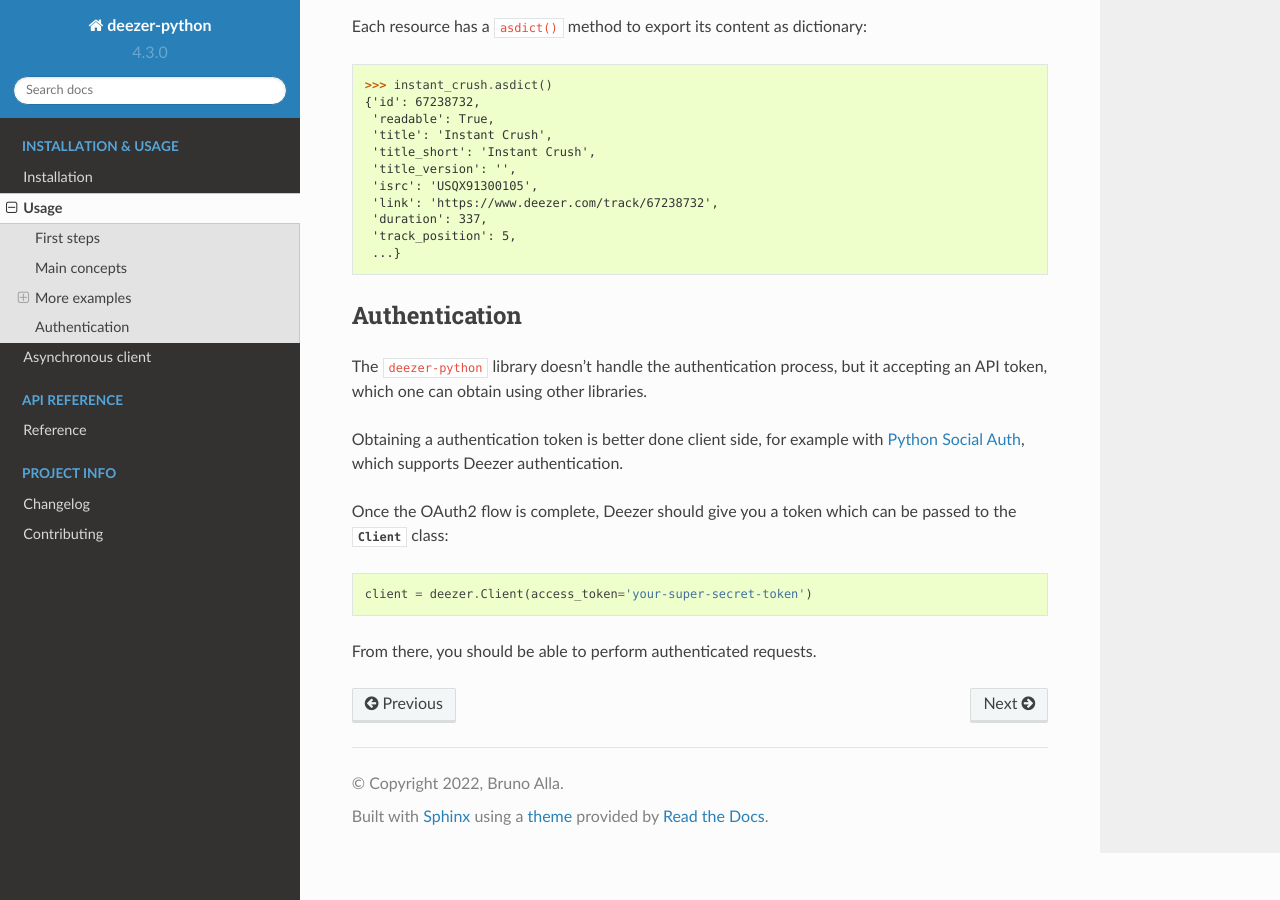
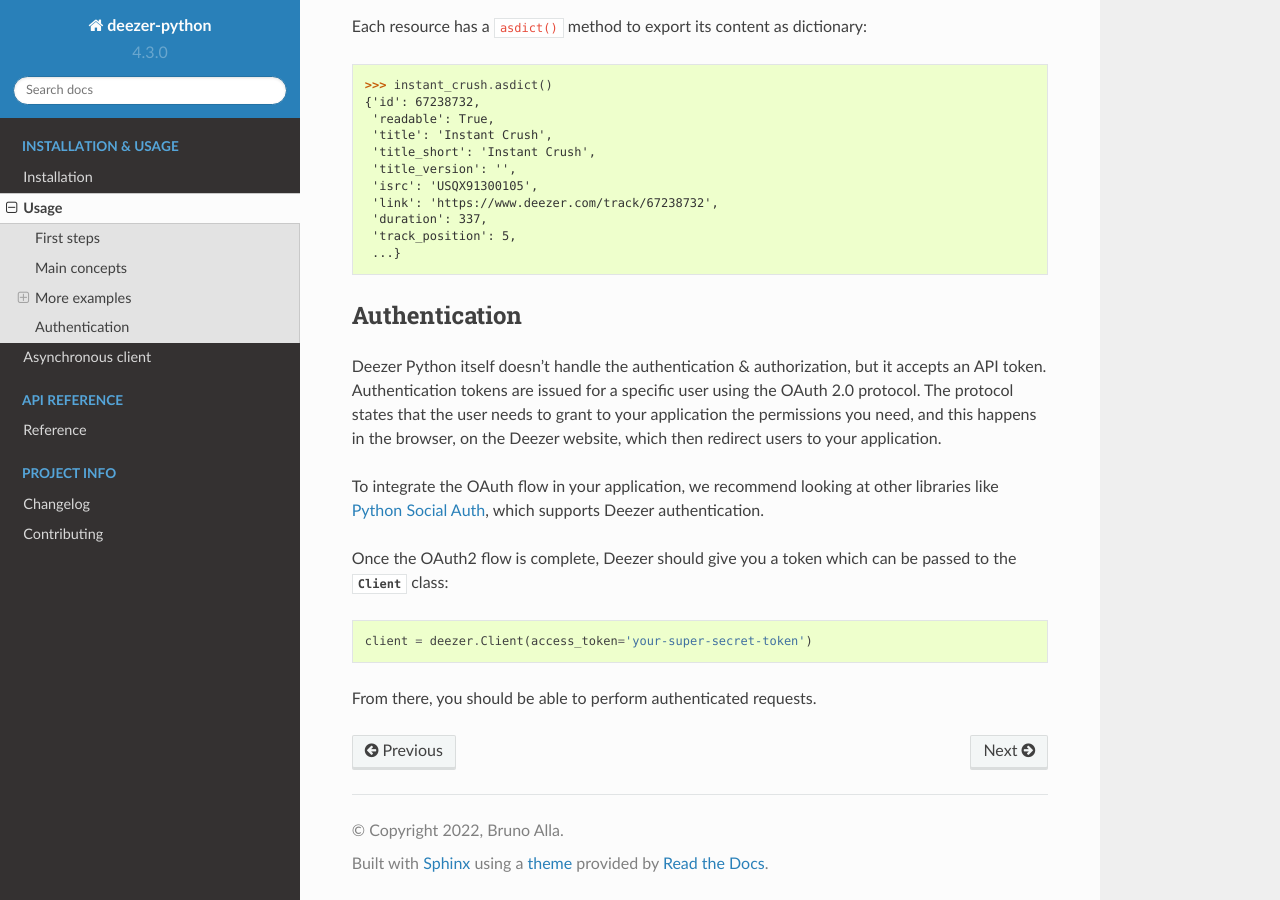
Before and after one commit to browniebroke/deezer-python, a Sphinx documentation site: the page built from docs/source/usage.md, in a window 1280 px wide and 900 px high, scrolled down 2799 px. Built offline with Sphinx 7.4.7 and the Read the Docs theme 2.0.0, drawn with Linux system fonts in a browser that asks for light colours; some of the changed text lies outside the part shown.

Commit message:
docs: reword section about authentication

````diff
--- a/docs/source/usage.md
+++ b/docs/source/usage.md
@@ -2,8 +2,7 @@
 
 ## First steps
 
-To start calling the API, you first need to instantiate a
-{class}`Client <deezer.client.Client>`:
+To start calling the API, you first need to instantiate a {class}`Client <deezer.client.Client>`:
 
 ```python
 >>> client = deezer.Client()
@@ -40,8 +39,7 @@ From there, you can search for some terms:
 <Track: Motherboard>]
 ```
 
-The above returned a lot of tracks. If you wanted to search for artists
-instead, you may do so by specifying the `relation` argument:
+The above returned a lot of tracks. If you wanted to search for artists instead, you may do so by specifying the `relation` argument:
 
 ```python
 >>> client.search('Daft Punk', relation='artist')
@@ -92,17 +78,11 @@ True
 
 ### Navigating resource relationships
 
-As well as giving access to its own attributes, a resource also gives
-access to other related resources.
+As well as giving access to its own attributes, a resource also gives access to other related resources.
 
-For example, when you get an {class}`Artist <deezer.resources.Artist>`, you
-may call one of the methods documented to get the artist's albums, then
-from an {class}`Album <deezer.resources.Album>` get its tracks, and from a
-{class}`Track <deezer.resources.Track>` you may go back to the
-{class}`Album <deezer.resources.Album>` or the
-{class}`Artist <deezer.resources.Artist>`.
+For example, when you get an {class}`Artist <deezer.resources.Artist>`, you may call one of the methods documented to get the artist's albums, then from an {class}`Album <deezer.resources.Album>` get its tracks, and from a {class}`Track <deezer.resources.Track>` you may go back to the {class}`Album <deezer.resources.Album>` or the {class}`Artist <deezer.resources.Artist>`.
 
-Let\'s try from the initial example:
+Let's try from the initial example:
 
 ```python
 >>> daft_punk = client.search('Daft Punk', relation='artist')[0]
@@ -165,16 +139,11 @@ dictionary:
 
 ## Authentication
 
-The `deezer-python` library doesn't handle the authentication process,
-but it accepting an API token, which one can obtain using other
-libraries.
+Deezer Python itself doesn't handle the authentication & authorization, but it accepts an API token. Authentication tokens are issued for a specific user using the OAuth 2.0 protocol. The protocol states that the user needs to grant to your application the permissions you need, and this happens in the browser, on the Deezer website, which then redirect users to your application.
 
-Obtaining a authentication token is better done client side, for example
-with [Python Social Auth](https://github.com/python-social-auth), which
-supports Deezer authentication.
+To integrate the OAuth flow in your application, we recommend looking at other libraries like [Python Social Auth](https://github.com/python-social-auth), which supports Deezer authentication.
 
-Once the OAuth2 flow is complete, Deezer should give you a token which
-can be passed to the {class}`Client <deezer.client.Client>` class:
+Once the OAuth2 flow is complete, Deezer should give you a token which can be passed to the {class}`Client <deezer.client.Client>` class:
 
 ```python
 client = deezer.Client(access_token='your-super-secret-token')
````
Also changed, not shown: other parts of docs/source/usage.md (+8 -26 lines).
